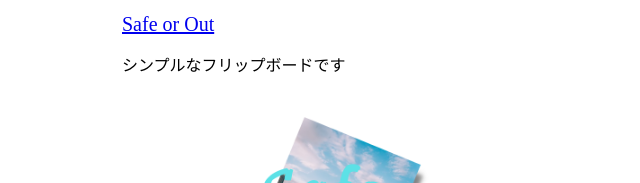
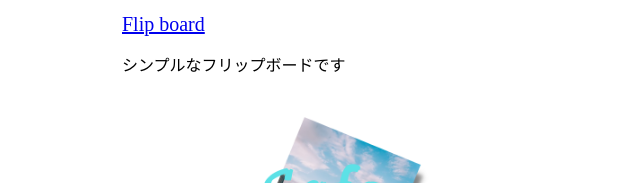
Before and after one commit to yuyakan/Myportforio, a plain HTML site: page index.html in a window 1280 px wide. Shown: the part 1737-1920 px from the top of the page, 318-958 px from the left. Drawn offline with Linux system fonts and the light colour scheme.

Commit message:
Update index.html

```diff
--- a/index.html
+++ b/index.html
@@ -80,7 +80,7 @@
             width="225"
             height="225">
          </div>
-        <h2><a href="flip_board.html">Safe or Out</a></h2>
+        <h2><a href="flip_board.html">Flip board</a></h2>
         <p>シンプルなフリップボードです<br>
           </p>
       </section>
```
